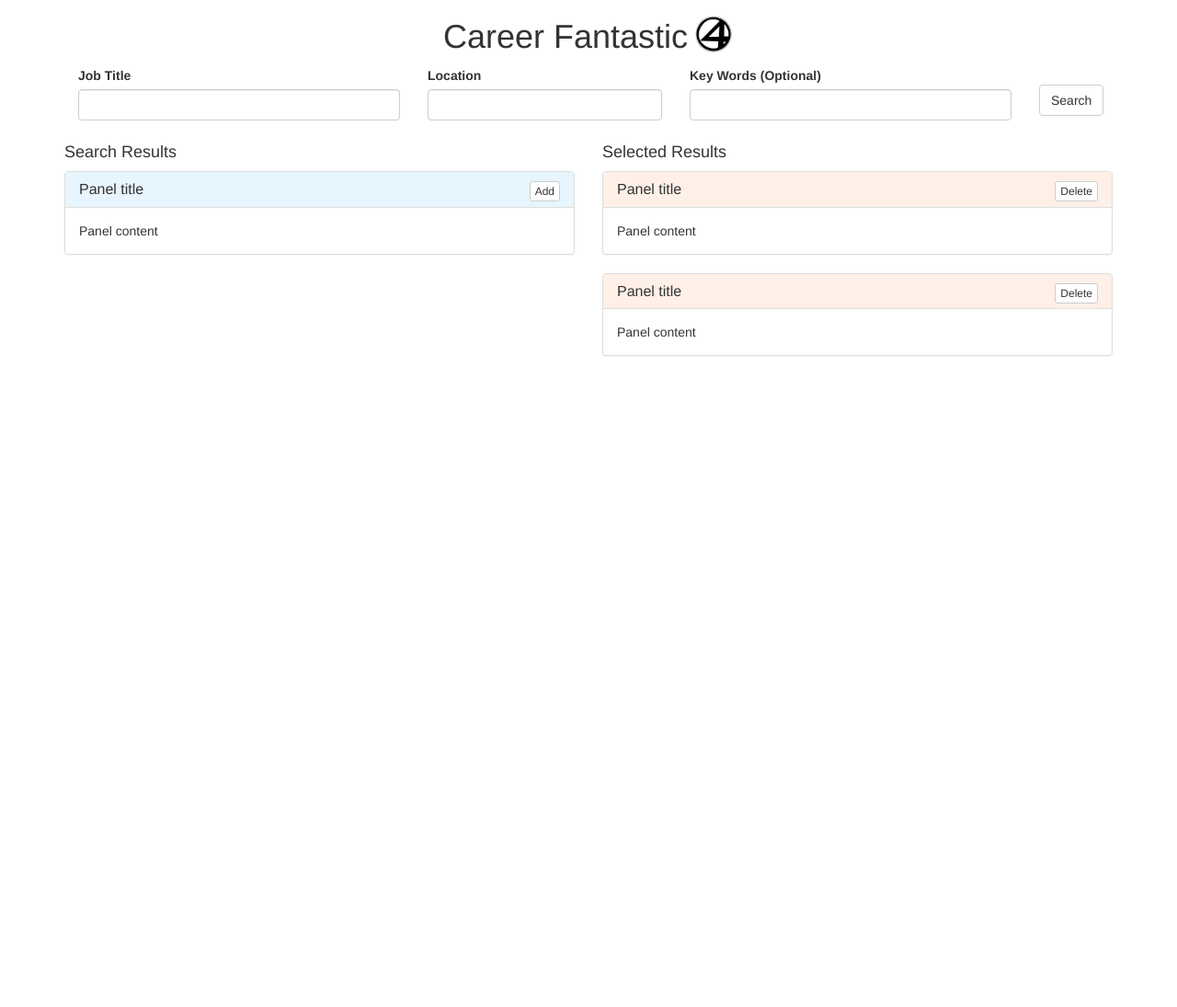
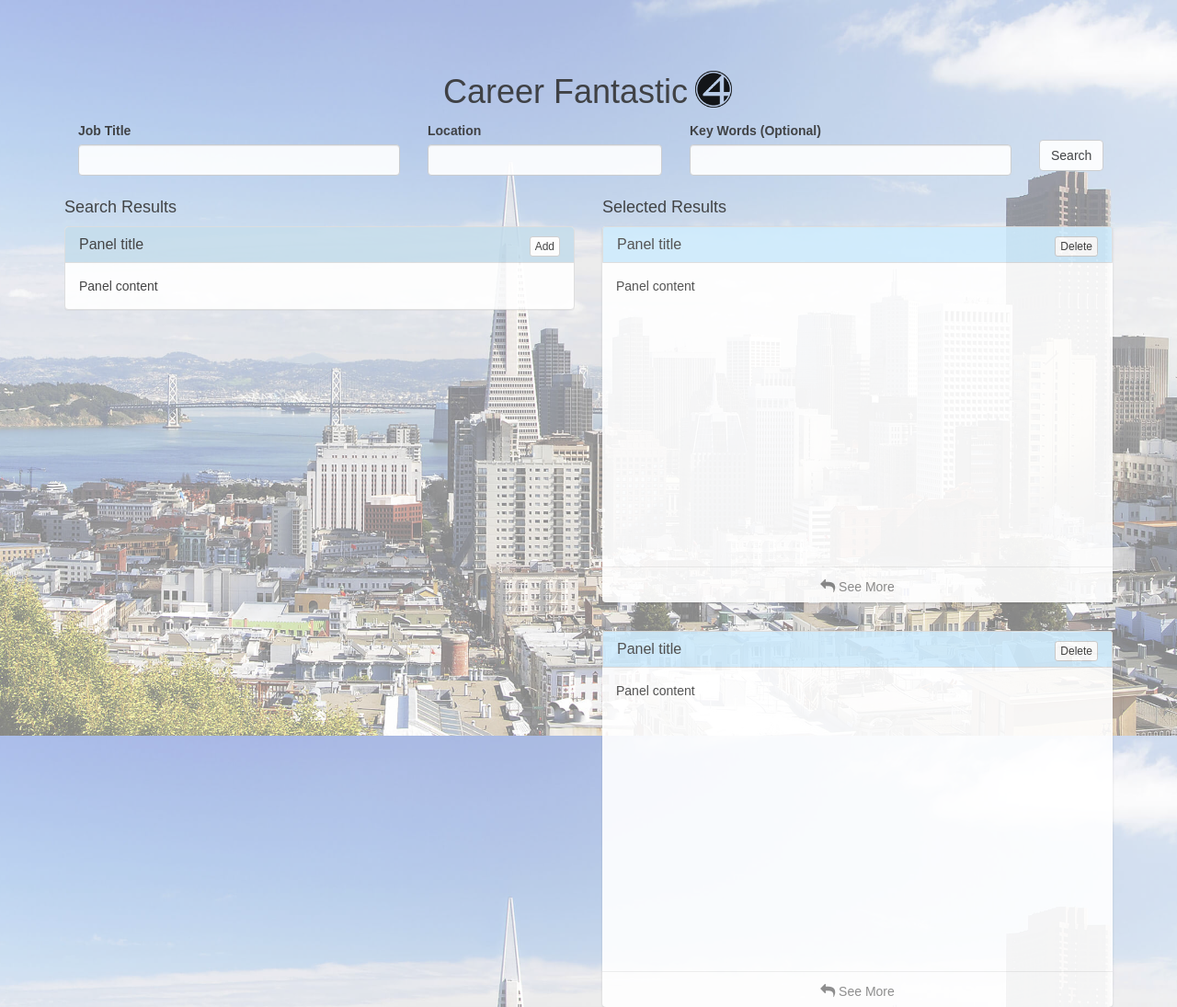
Before and after one commit to Fantastic4Career/CareerFantastic, a PHP site: page / in a window 1280 px wide. Shown: the whole page at 92% size. Before the commit the page ends 387 px from the top, so only its background shows below. Run offline with PHP 8.4, Linux system fonts and the light colour scheme; some libraries are stand-ins or nearby versions.

Commit message:
add dynamic flip card for selected results

```diff
--- a/assets/css/styles.css
+++ b/assets/css/styles.css
@@ -1,9 +1,11 @@
-#search-results .panel .panel-heading {
-	background-color: #e7f5fe;
+#search-results .panel-heading {
+	/*background-color: #cfdce4;*/
+	background-color:#c6ddeb;
 }
 
-#selected-results .panel .panel-heading {
-	background-color: #fef0e7;
+#selected-results .panel-heading {
+	background-color: #cfebfd;
+	border: 1px solid #ddd;
 }
 
 #logo {
@@ -11,3 +13,162 @@
 	left: -2px;
 	top: -5px;
 }
+
+body {
+	margin-top: 60px;
+	font-size: 14px;
+	font-family: "Helvetica Nueue",Arial,Verdana,sans-serif;
+	background-color: #E5E9ED;
+	background: url("../images/sf.jpg")no-repeat center center fixed;
+
+  -webkit-background-size: cover;
+  -moz-background-size: cover;
+  -o-background-size: cover;
+  background-size: cover;
+
+    opacity: 0.90;
+    filter: alpha(opacity=90); /* For IE8 and earlier */
+
+     background-color: hsla(0,0%,100%,0.50);
+    background-blend-mode: overlay;
+
+}
+.btn:hover,
+.btn:focus,
+.btn:active{
+    outline: 0 !important;
+}
+/* entire container, keeps perspective */
+.card-container {
+-webkit-perspective: 800px;
+   -moz-perspective: 800px;
+     -o-perspective: 800px;
+        perspective: 800px;
+        margin-bottom: 450px;
+}
+/* flip the pane when hovered */
+.card-container:not(.manual-flip):hover .card,
+.card-container.hover.manual-flip .card{
+-webkit-transform: rotateY( 180deg );
+   -moz-transform: rotateY( 180deg );
+     -o-transform: rotateY( 180deg );
+        transform: rotateY( 180deg );
+}
+
+
+.card-container.static:hover .card,
+.card-container.static.hover .card {
+-webkit-transform: none;
+   -moz-transform: none;
+     -o-transform: none;
+        transform: none;
+}
+/* flip speed goes here */
+.card {
+-webkit-transition: -webkit-transform .6s;
+   -moz-transition: -moz-transform .6s;
+     -o-transition: -o-transform .6s;
+        transition: transform .6s;
+-webkit-transform-style: preserve-3d;
+   -moz-transform-style: preserve-3d;
+     -o-transform-style: preserve-3d;
+        transform-style: preserve-3d;
+	position: relative;
+}
+
+/* hide back of pane during swap */
+.front, .back {
+-webkit-backface-visibility: hidden;
+   -moz-backface-visibility: hidden;
+     -o-backface-visibility: hidden;
+        backface-visibility: hidden;
+	position: absolute;
+	top: 0;
+	left: 0;
+	background-color: #FFF;
+    box-shadow: 0 1px 3px 0 rgba(0, 0, 0, 0.14);
+}
+
+/* front pane, placed above back */
+.front {
+	z-index: 2;
+}
+
+/* back, initially hidden pane */
+.back {
+-webkit-transform: rotateY( 180deg );
+   -moz-transform: rotateY( 180deg );
+     -o-transform: rotateY( 180deg );
+        transform: rotateY( 180deg );
+        z-index: 3;
+}
+
+/*        Style       */
+
+.card{
+    background: none repeat scroll 0 0 #FFFFFF;
+    border-radius: 4px;
+    color: #444444;
+}
+.card-container, .front, .back {
+	width: 100%;
+	border-radius: 4px;
+}
+
+.back {
+background-color: #e1effe;
+}
+
+.manual-flip .panel-body {
+	height: 300px;
+}
+
+.card .footer {
+    border-top: 1px solid #EEEEEE;
+    color: #999999;
+    margin: 30px 0 0;
+    padding: 10px 0 0;
+    text-align: center;
+}
+
+.card .footer .btn-simple{
+    margin-top: -6px;
+}
+
+.btn-simple{
+    opacity: .8;
+    color: #666666;
+    background-color: transparent;
+}
+
+.btn-simple:hover,
+.btn-simple:focus{
+    background-color: transparent;
+    box-shadow: none;
+    opacity: 1;
+}
+.btn-simple i{
+    font-size: 16px;
+}
+
+
+/*       Fix bug for IE      */
+@media screen and (-ms-high-contrast: active), (-ms-high-contrast: none) {
+    .front, .back{
+        -ms-backface-visibility: visible;
+        backface-visibility: visible;
+    }
+
+    .back {
+        visibility: hidden;
+        -ms-transition: all 0.2s cubic-bezier(.92,.01,.83,.67);
+    }
+    .front{
+        z-index: 4;
+    }
+    .card-container:not(.manual-flip):hover .back,
+    .card-container.manual-flip.hover .back{
+        z-index: 5;
+        visibility: visible;
+    }
+}
--- /dev/null
+++ b/assets/js/app.js
@@ -0,0 +1,14 @@
+    function rotateCard(button){
+        var $card = $(button).closest('.card-container');
+        console.log($card);
+        if($card.hasClass('hover')){
+            $card.removeClass('hover');
+        } else {
+            $card.addClass('hover');
+        }
+    }
+
+    $(document).on('click', '.btn', function(){
+    	console.log(this);
+    	rotateCard(this);
+     });
--- a/index.html
+++ b/index.html
@@ -3,15 +3,20 @@
 <head>
 <!-- Latest compiled and minified CSS -->
 <link rel="stylesheet" href="https://maxcdn.bootstrapcdn.com/bootstrap/3.3.7/css/bootstrap.min.css" integrity="sha384-BVYiiSIFeK1dGmJRAkycuHAHRg32OmUcww7on3RYdg4Va+PmSTsz/K68vbdEjh4u" crossorigin="anonymous">
-
+<link href="http://netdna.bootstrapcdn.com/font-awesome/4.5.0/css/font-awesome.min.css" rel="stylesheet">
 <link rel="stylesheet" type="text/css" href="assets/css/styles.css">
+<script
+  src="https://code.jquery.com/jquery-3.2.1.min.js"
+  integrity="sha256-hwg4gsxgFZhOsEEamdOYGBf13FyQuiTwlAQgxVSNgt4="
+  crossorigin="anonymous">
+</script>
 
 </head>
 
 <body>
   <div class="container">
       <h1 class="text-center">Career Fantastic
-        <img id="logo" src="assets/images/four-logo.jpg" alt="4" width="40" height="40">
+        <img id="logo" src="assets/images/263px-Fantastic_Four_logo.svg.png" alt="4" width="40" height="40">
       </h1>
 
   <form>
@@ -52,23 +57,98 @@
     <div class="col-sm-6" id="selected-results">
 
       <h4>Selected Results</h4>
-      <div class="panel panel-default">
+
+      <div class="card-container manual-flip">
+        <div class="card">
+            <div class="front">
+              <!-- <div class=""> -->
                 <div class="panel-heading">
                   <h3 class="panel-title">Panel title
                   <button type ="submit" class="btn btn-default btn-xs pull-right">Delete</button>
                   </h3>
                 </div>
                 <div class="panel-body"> Panel content </div>
+                <div class="footer">
+                  <button class="btn btn-simple" rel="tooltip" title="Flip Card">
+                      <i class="fa fa-reply"></i> See More
+                  </button>
                 </div>
+              <!-- </div> -->
 
-      <div class="panel panel-default">
+
+            </div> <!-- end front panel -->
+
+            <div class="back">
+              <!-- <div class=""> -->
+                <div class="panel-heading">
+                  <h3 class="panel-title">xPanel title
+
+                  </h3>
+                </div>
+                <div class="panel-body"> xPanel content </div>
+                              <div class="footer">
+                  <button class="btn btn-simple" rel="tooltip" title="Flip Card">
+                      <i class="fa fa-reply"></i> Go Back
+                  </button>
+              </div>
+              <!-- </div>               -->
+
+
+            </div> <!-- end back panel -->
+        </div> <!-- end card -->
+      </div> <!-- end card-container -->
+
+            <div class="card-container manual-flip">
+        <div class="card">
+            <div class="front">
+              <!-- <div class=""> -->
                 <div class="panel-heading">
                   <h3 class="panel-title">Panel title
                   <button type ="submit" class="btn btn-default btn-xs pull-right">Delete</button>
                   </h3>
                 </div>
-        <div class="panel-body">Panel content</div>
+                <div class="panel-body"> Panel content </div>
+                <div class="footer">
+                  <button class="btn btn-simple" rel="tooltip" title="Flip Card">
+                      <i class="fa fa-reply"></i> See More
+                  </button>
                 </div>
+              <!-- </div> -->
+
+
+            </div> <!-- end front panel -->
+
+            <div class="back">
+              <!-- <div class=""> -->
+                <div class="panel-heading">
+                  <h3 class="panel-title">xPanel title
+
+                  </h3>
+                </div>
+                <div class="panel-body"> xPanel content </div>
+                              <div class="footer">
+                  <button class="btn btn-simple" rel="tooltip" title="Flip Card">
+                      <i class="fa fa-reply"></i> Back
+                  </button>
+              </div>
+              <!-- </div>               -->
+
+
+            </div> <!-- end back panel -->
+        </div> <!-- end card -->
+      </div> <!-- end card-container -->
+
+
+
+
+
+
+
+
+
+
+
+
 
     </div> <!--end right colume-->
   </div> <!--end row-->
@@ -79,6 +159,6 @@
 
   </div>
 
-
+  <script type="text/javascript" src="assets/js/app.js"></script>
 </body>
 </html>
```
Also changed, not shown: assets/images/263px-Fantastic_Four_logo.svg.png (added), assets/images/four-logo.jpg (deleted), assets/images/sf.jpg (added), 2 other files. Lines whose indentation alone changed are shown as unchanged.
